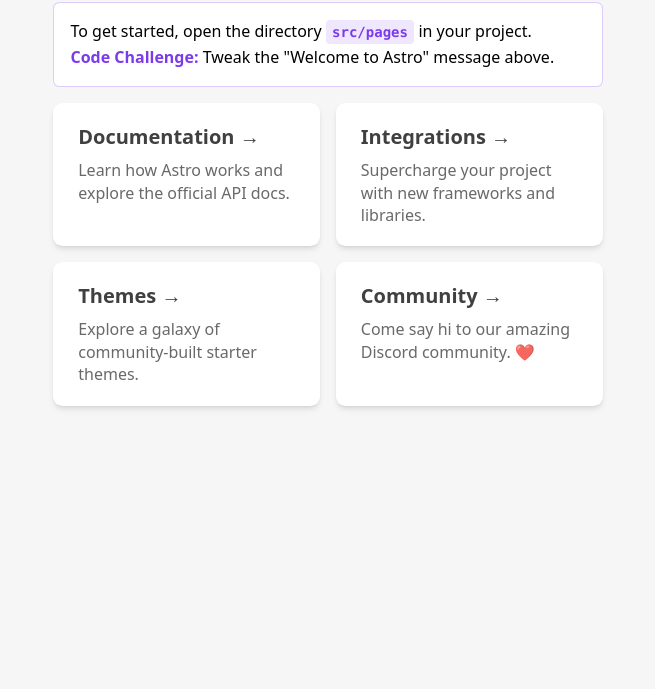
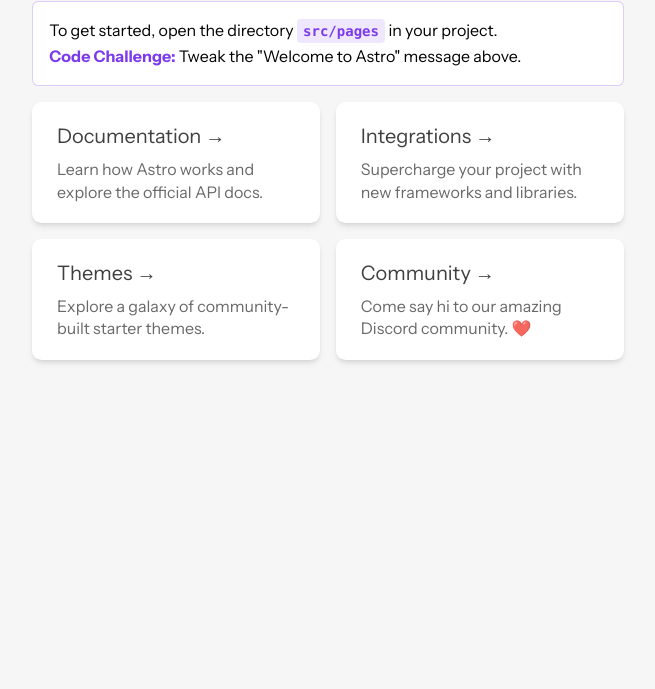
Before and after one commit to hector-reyes-dev/portfolio-hector-astro, an Astro site: page / in a window 1280 px wide. Shown: the part 111-800 px from the top of the page, without its empty margins (312-967 px from the left). Built offline with nearby package versions, Linux system fonts and the light colour scheme; Astro itself is replaced by a stand-in of ours.

Commit message:
feat(project): Tailwind and fonts setup

```diff
--- a/astro.config.mjs
+++ b/astro.config.mjs
@@ -1,4 +1,8 @@
 import { defineConfig } from 'astro/config';
 
+import tailwind from "@astrojs/tailwind";
+
 // https://astro.build/config
-export default defineConfig({});
+export default defineConfig({
+  integrations: [tailwind()]
+});
--- a/package.json
+++ b/package.json
@@ -10,6 +10,8 @@
     "astro": "astro"
   },
   "dependencies": {
-    "astro": "^2.4.1"
+    "@astrojs/tailwind": "^3.1.3",
+    "astro": "^2.5.5",
+    "tailwindcss": "^3.3.2"
   }
 }
--- a/src/layouts/Layout.astro
+++ b/src/layouts/Layout.astro
@@ -10,10 +10,16 @@ const { title } = Astro.props;
 <html lang="en">
   <head>
     <meta charset="UTF-8" />
-		<meta name="description" content="Astro description">
+    <meta name="description" content="Astro description" />
     <meta name="viewport" content="width=device-width" />
     <link rel="icon" type="image/svg+xml" href="/favicon.svg" />
     <meta name="generator" content={Astro.generator} />
+    <link rel="preconnect" href="https://fonts.googleapis.com" />
+    <link rel="preconnect" href="https://fonts.gstatic.com" crossorigin />
+    <link
+      href="https://fonts.googleapis.com/css2?family=Instrument+Sans:wght@400;500;600;700&display=swap"
+      rel="stylesheet"
+    />
     <title>{title}</title>
   </head>
   <body>
@@ -23,14 +29,19 @@ const { title } = Astro.props;
 <style is:global>
   :root {
     --accent: 124, 58, 237;
-		--accent-gradient: linear-gradient(45deg, rgb(var(--accent)), #da62c4 30%, white 60%);
+    --accent-gradient: linear-gradient(
+      45deg,
+      rgb(var(--accent)),
+      #da62c4 30%,
+      white 60%
+    );
   }
   html {
-		font-family: system-ui, sans-serif;
-		background-color: #F6F6F6;
+    font-family: "Instrument Sans", sans-serif;
+    background-color: #f6f6f6;
   }
   code {
-		font-family: Menlo, Monaco, Lucida Console, Liberation Mono, DejaVu Sans Mono,
-			Bitstream Vera Sans Mono, Courier New, monospace;
+    font-family: Menlo, Monaco, Lucida Console, Liberation Mono,
+      DejaVu Sans Mono, Bitstream Vera Sans Mono, Courier New, monospace;
   }
 </style>
--- /dev/null
+++ b/tailwind.config.cjs
@@ -0,0 +1,8 @@
+/** @type {import('tailwindcss').Config} */
+module.exports = {
+	content: ['./src/**/*.{astro,html,js,jsx,md,mdx,svelte,ts,tsx,vue}'],
+	theme: {
+		extend: {},
+	},
+	plugins: [],
+}
```
Also changed, not shown: 1 other file. Lines whose indentation alone changed are shown as unchanged.
